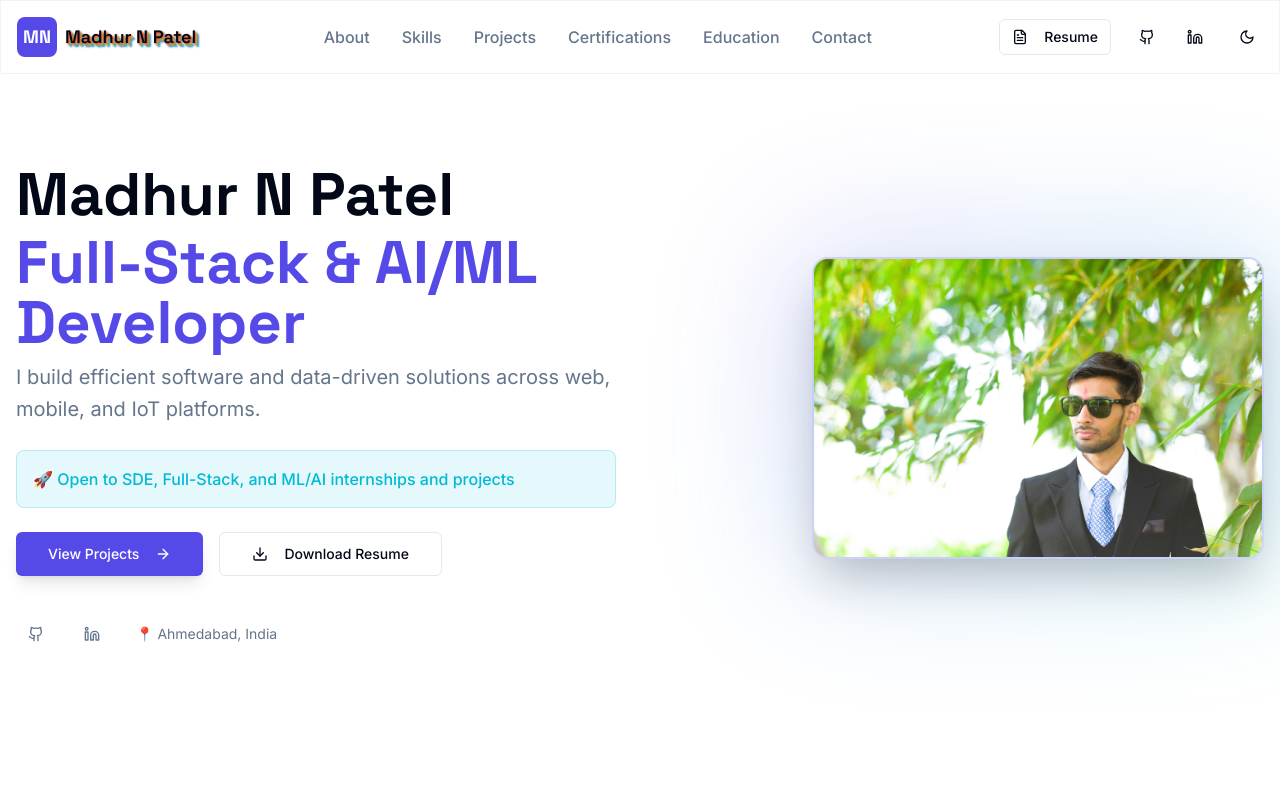
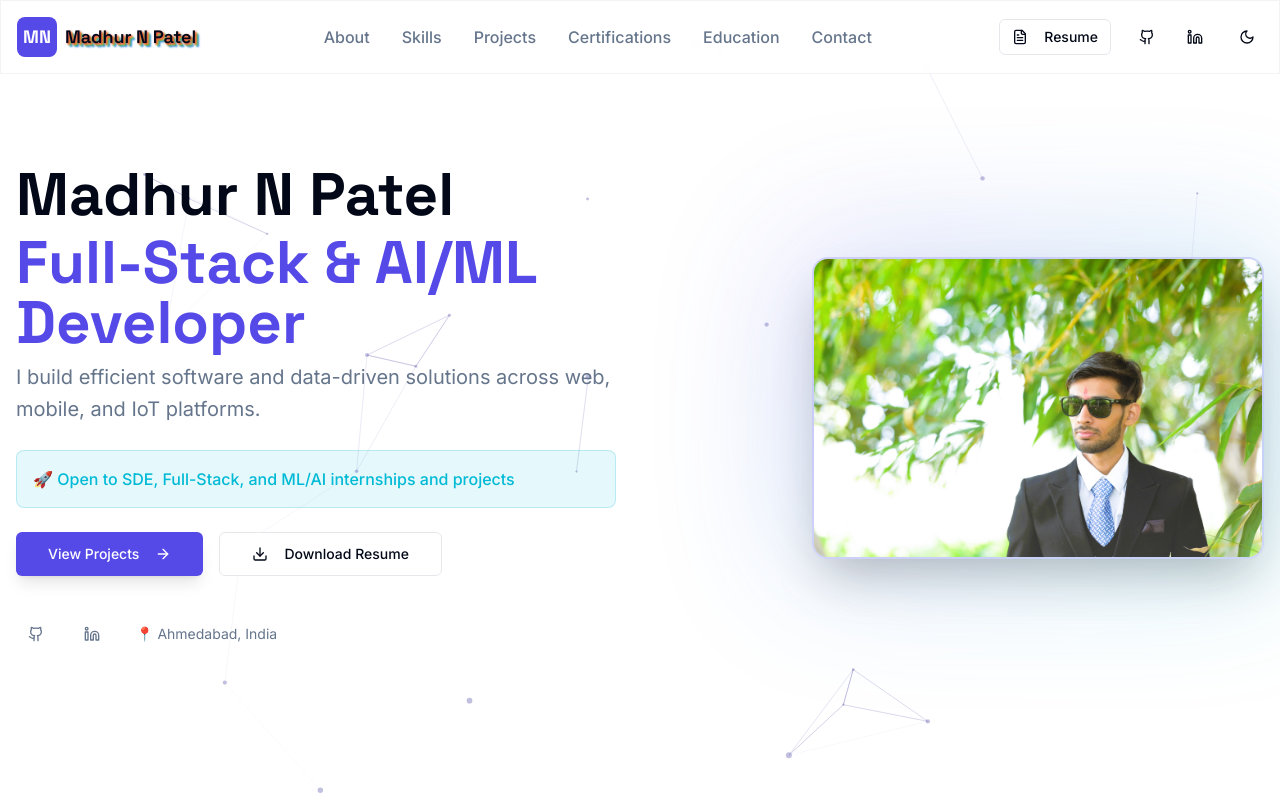
Before and after one commit to pmadhurn/mn-dev-folio, a React (Vite) app: page / in a window 1280 px wide. Shown: the top 800 px of the page. Built offline with nearby package versions, Linux system fonts and the light colour scheme.

Commit message:
the particle bug fixatation

```diff
--- a/src/components/Hero.tsx
+++ b/src/components/Hero.tsx
@@ -16,9 +16,9 @@ const Hero = () => {
       });
   }, []);
 
-  const particlesLoaded = (container) => {
+  const particlesLoaded = useCallback(async (container?: any) => {
       console.log(container);
-  };
+  }, []);
 
   const options = {
     background: {
@@ -35,67 +35,63 @@ const Hero = () => {
         },
         onHover: {
           enable: true,
-                  mode: "repulse",
+          mode: "grab",
         },
-              resize: true,
+        resize: {
+          enable: true,
+        },
       },
       modes: {
         push: {
           quantity: 4,
         },
-              repulse: {
-                  distance: 200,
-                  duration: 0.4,
+        grab: {
+          distance: 170,
+          links: {
+            opacity: 0.4,
+          },
         },
       },
     },
     particles: {
       color: {
-              value: "hsl(var(--foreground))",
+        value: "#6662afff",
       },
       links: {
-              color: "hsl(var(--foreground))",
+        color: "#6662afff",
         distance: 150,
         enable: true,
-              opacity: 0.5,
+        opacity: 0.3,
         width: 1,
       },
-          collisions: {
-              enable: true,
-          },
       move: {
-              direction: "none",
+        direction: "none" as const,
         enable: true,
         outModes: {
-                  default: "bounce",
+          default: "bounce" as const,
         },
         random: false,
-              speed: 2,
+        speed: 1,
         straight: false,
       },
       number: {
         density: {
           enable: true,
-                  area: 800,
+          area: 600,
         },
-              value: 80,
+        value: 60,
       },
       opacity: {
-              value: 0.5,
+        value: 0.4,
       },
       shape: {
         type: "circle",
       },
       size: {
-              value: { min: 1, max: 5 },
+        value: { min: 1, max: 3 },
       },
     },
     detectRetina: true,
-      parallax: {
-        enable: true,
-        force: 60,
-        smooth: 10
-      }
   };
 
   const scrollToProjects = () => {
@@ -106,14 +102,22 @@ const Hero = () => {
   };
 
   return (
-    <section className="relative min-h-screen flex items-center justify-center pt-20 pb-16">
+    <section className="relative min-h-screen flex items-center justify-center pt-20 pb-16 overflow-hidden">
       {init && <Particles
         id="tsparticles"
         particlesLoaded={particlesLoaded}
         options={options}
-        className="absolute inset-0 -z-10"
+        style={{
+          position: 'absolute',
+          top: 0,
+          left: 0,
+          width: '100%',
+          height: '100%',
+          zIndex: 1,
+          pointerEvents: 'none'
+        }}
       />}
-      <div className="container mx-auto px-4">
+      <div className="container mx-auto px-4 relative z-10">
         <div className="grid lg:grid-cols-2 gap-12 items-center">
           {/* Content */}
           <div className="space-y-6">
```
Also changed, not shown: 1 other file (tests, documents, lock files or other folders). Lines whose indentation alone changed are shown as unchanged.
